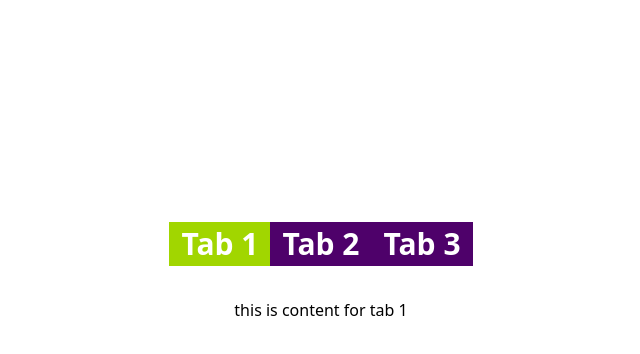
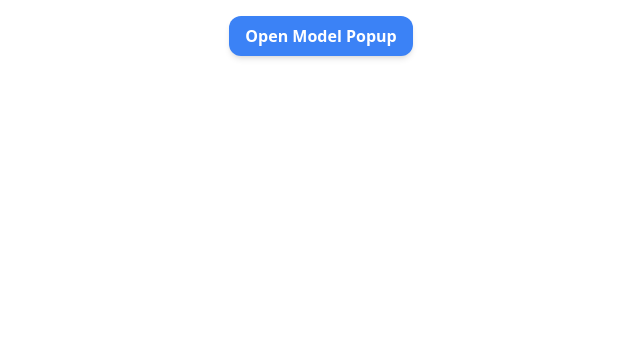
Before and after one commit to MR-0-BEN/react-projects, a React (Vite) app: page / in a window 1280 px wide. Shown: the top 354 px of the page, without its empty margins (319-959 px from the left). Built offline with nearby package versions, Linux system fonts and the light colour scheme.

Commit message:
pop model component

```diff
--- a/src/App.jsx
+++ b/src/App.jsx
@@ -9,7 +9,7 @@ import QRCodeGenerator from './components/QR-code-generator'
 import LightDarkMode from './components/light-and-dark-mode'
 import ScrollIndicator from './components/scroll-indicator'
 import { CustomTabs } from './components/custom-tabs'
-
+import ModelTest from './components/custom-model/modelTest'
 
 function App() {
   return (
@@ -42,7 +42,10 @@ function App() {
       {/* <ScrollIndicator url={"https://dummyjson.com/products?limit="} limit={100} /> */}
 
       {/* Tabs custom component */}
-      <CustomTabs />
+      {/* <CustomTabs /> */}
+
+      {/* Custom Model  */}
+      <ModelTest/>
     </>
   )
 }
--- /dev/null
+++ b/src/components/custom-model/model.jsx
@@ -0,0 +1,31 @@
+const Model = ({
+  id = 'Model',
+  header = 'Header',
+  body = 'This our Model body',
+  footer = 'Footer',
+  closeModel,
+}) => {
+  return (
+    <div
+      id={id}
+      className="model fixed z-[1] pt-[150px] left-0 top-0 w-full h-full overflow-auto bg-[#baf005] ">
+      <div className="  model-content popup-animation relative bg-[#fefefe] m-auto p-0 border-solid border-[red] border-[1px] w-[80%] ">
+        <div className="model-header py-4 px-4 text-white  bg-[#5cb85c] text-3xl font-bold">
+          <span
+            onClick={closeModel}
+            className="cursor-pointer text-5xl font-bold float-right  text-red-600 mt-[-10px]">
+            &times;
+          </span>
+          <h2 className="">{header}</h2>
+        </div>
+        <div className="model-body py-2 px-4 h-[200px]  ">
+          <p>{body}</p>
+        </div>
+        <div className="model-footer py-2 px-4 bg-[#5cb85c] text-white text-3xl font-bold">
+          <h2>{footer}</h2>
+        </div>
+      </div>
+    </div>
+  )
+}
+export default Model
--- /dev/null
+++ b/src/components/custom-model/modelTest.jsx
@@ -0,0 +1,29 @@
+import { useState } from 'react'
+import Model from './model'
+
+const ModelTest = () => {
+  const [showModelPopup, setShowModelPopup] = useState(false)
+  const closeModel = () => {
+    setShowModelPopup(false)
+  }
+
+  return (
+    <div className="text-center">
+      <button
+        className="mt-4 bg-blue-500 hover:bg-blue-700 text-white font-bold py-2 px-4 rounded-xl shadow-md"
+        onClick={() => setShowModelPopup(!showModelPopup)}>
+        Open Model Popup
+      </button>
+      {showModelPopup ? (
+        <Model
+          id={'custom id'}
+          header={<h1>Customized Header</h1>}
+          footer={<h1>Customized Footer</h1>}
+          closeModel={closeModel}
+          body={<div>Customize body</div>}
+        />
+      ) : null}
+    </div>
+  )
+}
+export default ModelTest
--- a/src/components/custom-tabs/tabs.jsx
+++ b/src/components/custom-tabs/tabs.jsx
@@ -5,8 +5,8 @@ const Tabs = ({ tabsContent }) => {
 
   console.log(tabsContent[currentTabIndex].content)
   return (
-    <div className="wrapper p-2 ">
-      <div className="heading flex justify-center mb-3">
+    <div className=" p-2 items-start">
+      <div className=" flex justify-center  mb-3">
         {tabsContent.map((tab, index) => {
           return (
             <div
@@ -22,7 +22,7 @@ const Tabs = ({ tabsContent }) => {
           )
         })}
       </div>
-      <div className=" text-black py-5 px-2 h-[300px] overflow-auto bg-white">
+      <div className=" text-black py-5 px-2 h-[300px] overflow-auto bg-white text-center">
         {tabsContent[currentTabIndex] && tabsContent[currentTabIndex].content}
       </div>
     </div>
--- a/src/index.css
+++ b/src/index.css
@@ -82,5 +82,23 @@ body {
 /* Custom tab */
 
 .tabNumber {
-  @apply  text-white  px-3 py-1 capitalize text-3xl font-bold text-center cursor-pointer;
+  @apply text-white  px-3 py-1 capitalize text-3xl font-bold text-center cursor-pointer;
 }
+
+/* custom popup model */
+
+.popup-animation {
+  animation-name: animateModal;
+  animation-duration: 0.5s ;
+}
+
+@keyframes animateModal {
+  from {
+    top: -200px;
+    opacity: 0;
+  }
+  to {
+    top: 0;
+    opacity: 1;
+  }
+}
```
